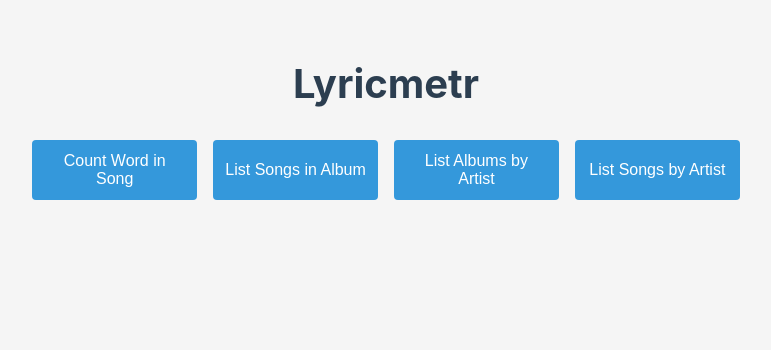
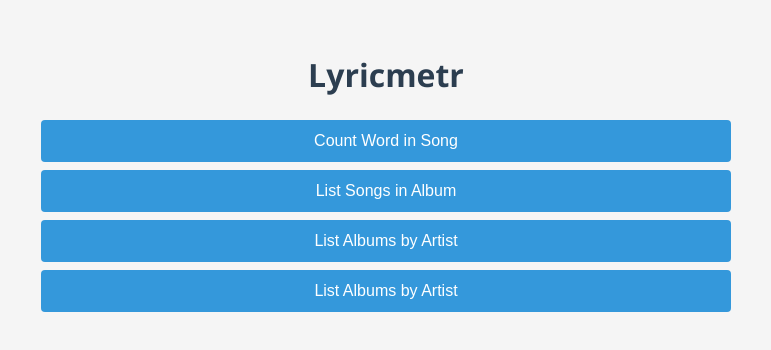
Before and after one commit to Dami-Karv/lyricmetr, a React (Create React App) app: page / in a window 1280 px wide. Shown: the top 350 px of the page, without its empty margins (254-1025 px from the left). Built offline with nearby package versions, Linux system fonts and the light colour scheme.

Commit message:
mikromalakies

```diff
--- a/src/App.css
+++ b/src/App.css
@@ -1,11 +1,10 @@
 body {
   margin: 0;
-  font-family: -apple-system, BlinkMacSystemFont, 'Segoe UI', 'Roboto', 'Oxygen',
-    'Ubuntu', 'Cantarell', 'Fira Sans', 'Droid Sans', 'Helvetica Neue',
-    sans-serif;
+  font-family: 'Segoe UI', 'Roboto', 'Oxygen', 'Ubuntu', 'Cantarell', 'Fira Sans', 'Droid Sans', 'Helvetica Neue', sans-serif;
   -webkit-font-smoothing: antialiased;
   -moz-osx-font-smoothing: grayscale;
   background-color: #f5f5f5;
+  transition: background-color 0.3s ease, color 0.3s ease;
 }
 
 body.light-mode {
@@ -30,6 +29,7 @@ body.dark-mode {
   justify-content: flex-start;
   padding: 2rem;
   color: #333;
+  transition: color 0.3s ease;
 }
 
 .dark-mode .App-header {
@@ -37,22 +37,24 @@ body.dark-mode {
 }
 
 h1 {
-  font-size: 2.5rem;
-  margin-bottom: 2rem;
+  font-size: 2rem;
+  margin-bottom: 1.5rem;
   color: #2c3e50;
 }
 
 .button-container {
   display: flex;
-  gap: 1rem;
-  margin-bottom: 2rem;
+  flex-wrap: wrap;
+  gap: 0.5rem;
+  margin-bottom: 1.5rem;
+  justify-content: center;
 }
 
 .input-container {
   display: flex;
   flex-direction: column;
   align-items: center;
-  gap: 1rem;
+  gap: 0.5rem;
   width: 100%;
   max-width: 400px;
 }
@@ -90,20 +92,21 @@ button:hover {
   background-color: #2980b9;
 }
 
-.result, .album-songs, .artist-albums {
+.result, .album-songs, .artist-albums, .artist-list {
   background-color: #fff;
   border-radius: 8px;
   padding: 1.5rem;
-  margin-top: 2rem;
-  box-shadow: 0 4px 6px rgba(0,0,0,0.1);
+  margin-top: 1.5rem;
+  box-shadow: 0 2px 4px rgba(0,0,0,0.1);
   width: 100%;
   max-width: 600px;
+  transition: background-color 0.3s ease, box-shadow 0.3s ease;
 }
 
-.dark-mode .result, .dark-mode .album-songs, .dark-mode .artist-albums {
+.dark-mode .result, .dark-mode .album-songs, .dark-mode .artist-albums, .dark-mode .artist-list {
   background-color: #333;
   color: #f5f5f5;
-  box-shadow: 0 4px 6px rgba(255, 255, 255, 0.1);
+  box-shadow: 0 2px 4px rgba(255, 255, 255, 0.1);
 }
 
 .song-details img, .album-cover img {
@@ -127,12 +130,12 @@ li {
   font-size: 1rem;
 }
 
-.artist-albums li {
+.artist-albums li, .artist-list li {
   color: #3498db;
   cursor: pointer;
 }
 
-.artist-albums li:hover {
+.artist-albums li:hover, .artist-list li:hover {
   text-decoration: underline;
 }
 
@@ -147,8 +150,8 @@ li {
 .switch {
   position: relative;
   display: inline-block;
-  width: 60px;
-  height: 34px;
+  width: 50px;
+  height: 28px;
 }
 
 .switch input {
@@ -166,14 +169,14 @@ li {
   bottom: 0;
   background-color: #ccc;
   transition: 0.4s;
-  border-radius: 34px;
+  border-radius: 28px;
 }
 
 .slider:before {
   position: absolute;
   content: "";
-  height: 26px;
-  width: 26px;
+  height: 20px;
+  width: 20px;
   left: 4px;
   bottom: 4px;
   background-color: white;
@@ -186,5 +189,5 @@ input:checked + .slider {
 }
 
 input:checked + .slider:before {
-  transform: translateX(26px);
+  transform: translateX(22px);
 }
--- a/src/App.js
+++ b/src/App.js
@@ -17,7 +17,6 @@ function App() {
   const [selectedAlbumCover, setSelectedAlbumCover] = useState(null);
   const [artistsList, setArtistsList] = useState([]);
   const [selectedArtistId, setSelectedArtistId] = useState(null);
-  const [artistSongs, setArtistSongs] = useState([]);
 
   const fetchSongId = async (query) => {
     try {
@@ -105,12 +104,10 @@ function App() {
     }
   };
 
-  const fetchArtistAlbums = async () => {
+  const fetchArtistAlbums = async (artistId) => {
     setIsLoading(true);
     setError('');
     try {
-      const artistId = await fetchArtistId(artistName);
-
       const artistAlbumsResponse = await axios.get(`https://lyricmetrproxy.onrender.com/artists/${artistId}/albums`);
       const albums = artistAlbumsResponse.data;
 
@@ -137,23 +134,9 @@ function App() {
     }
   };
 
-  const fetchArtistSongs = async (artistId) => {
-    setIsLoading(true);
-    setError('');
-    try {
-      const response = await axios.get(`https://lyricmetrproxy.onrender.com/artists/${artistId}/songs`);
-      setArtistSongs(response.data);
-    } catch (error) {
-      console.error('Error fetching artist songs from Genius API', error);
-      setError('Error fetching artist songs: ' + error.message);
-    } finally {
-      setIsLoading(false);
-    }
-  };
-
   const handleArtistSelection = async (artistId) => {
     setSelectedArtistId(artistId);
-    await fetchArtistSongs(artistId);
+    await fetchArtistAlbums(artistId);
   };
 
   const searchArtists = async () => {
@@ -178,7 +161,7 @@ function App() {
           <button onClick={() => setActiveButton('countWord')}>Count Word in Song</button>
           <button onClick={() => setActiveButton('listSongs')}>List Songs in Album</button>
           <button onClick={() => setActiveButton('listAlbums')}>List Albums by Artist</button>
-          <button onClick={() => setActiveButton('listSongsByArtist')}>List Songs by Artist</button>
+          <button onClick={() => setActiveButton('listAlbumsByArtist')}>List Albums by Artist</button>
         </div>
         {activeButton === 'countWord' && (
           <div className="input-container">
@@ -219,7 +202,7 @@ function App() {
             <button onClick={fetchArtistAlbums}>Fetch Artist Albums</button>
           </div>
         )}
-        {activeButton === 'listSongsByArtist' && (
+        {activeButton === 'listAlbumsByArtist' && (
           <div className="input-container">
             <input
               type="text"
@@ -241,14 +224,20 @@ function App() {
             </ul>
           </div>
         )}
-        {artistSongs.length > 0 && (
-          <div className="artist-songs">
-            <h2>Songs by {artistName}:</h2>
+        {artistAlbums.length > 0 && (
+          <div className="artist-albums">
+            <h2>Albums by {artistName}:</h2>
             <ul>
-              {artistSongs.map(song => (
-                <li key={song.id}>{song.title}</li>
+              {artistAlbums.map(album => (
+                <li key={album.id} onClick={() => handleAlbumClick(album.id)}>{album.name}</li>
               ))}
             </ul>
+          </div>
+        )}
+        {selectedAlbumCover && (
+          <div className="album-cover">
+            <h2>Album Cover</h2>
+            <img src={selectedAlbumCover} alt="Album Cover" />
           </div>
         )}
         {result && !error && <p>The word "{word}" appears {result} times in the song.</p>}
@@ -268,22 +257,6 @@ function App() {
             </ul>
           </div>
         )}
-        {artistAlbums.length > 0 && (
-          <div className="artist-albums">
-            <h2>Albums by {artistName}:</h2>
-            <ul>
-              {artistAlbums.map(album => (
-                <li key={album.id} onClick={() => handleAlbumClick(album.id)}>{album.name}</li>
-              ))}
-            </ul>
-          </div>
-        )}
-        {selectedAlbumCover && (
-          <div className="album-cover">
-            <h2>Album Cover</h2>
-            <img src={selectedAlbumCover} alt="Album Cover" />
-          </div>
-        )}
         {error && <p className="error">{error}</p>}
       </header>
     </div>
```
